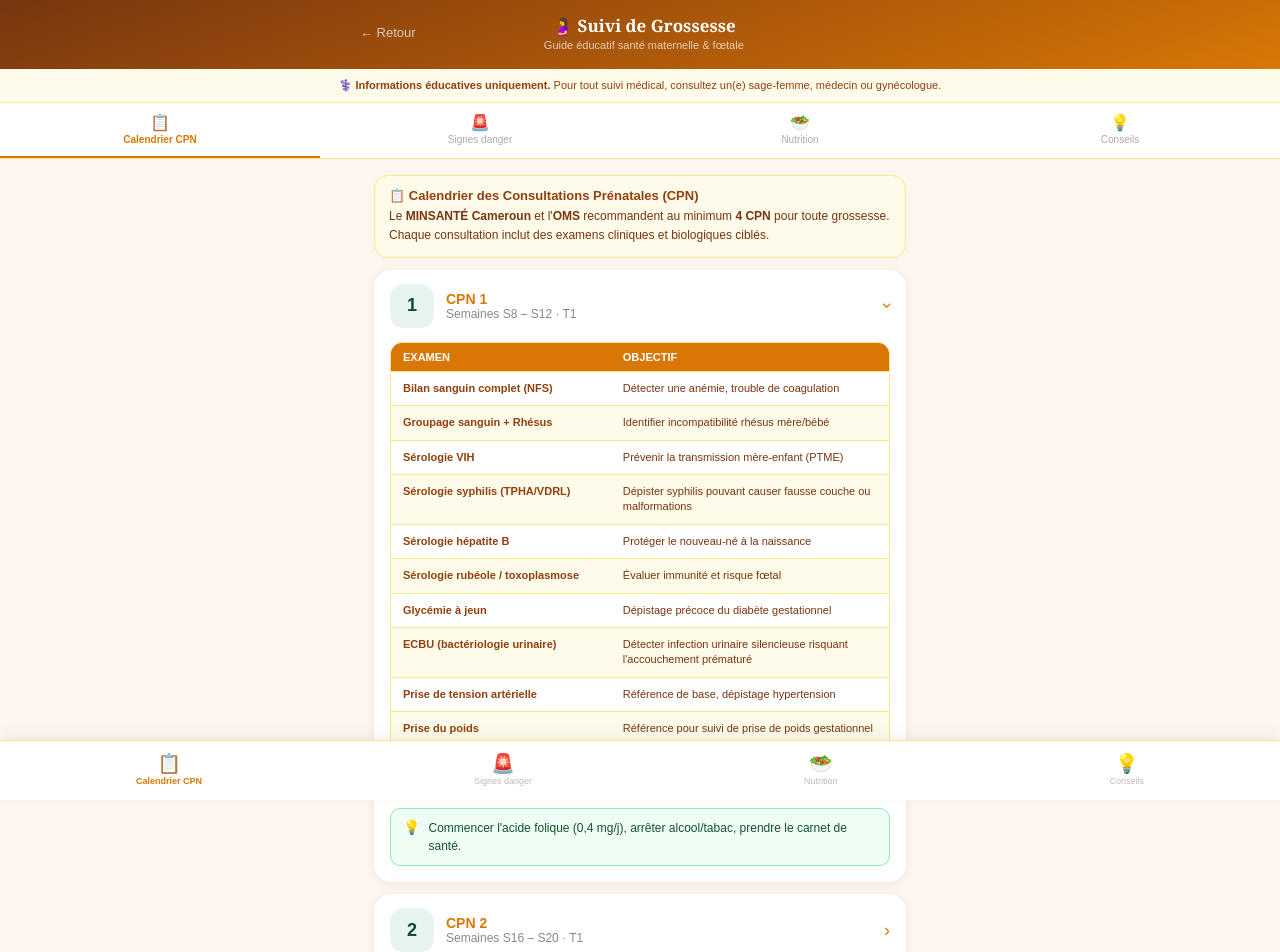
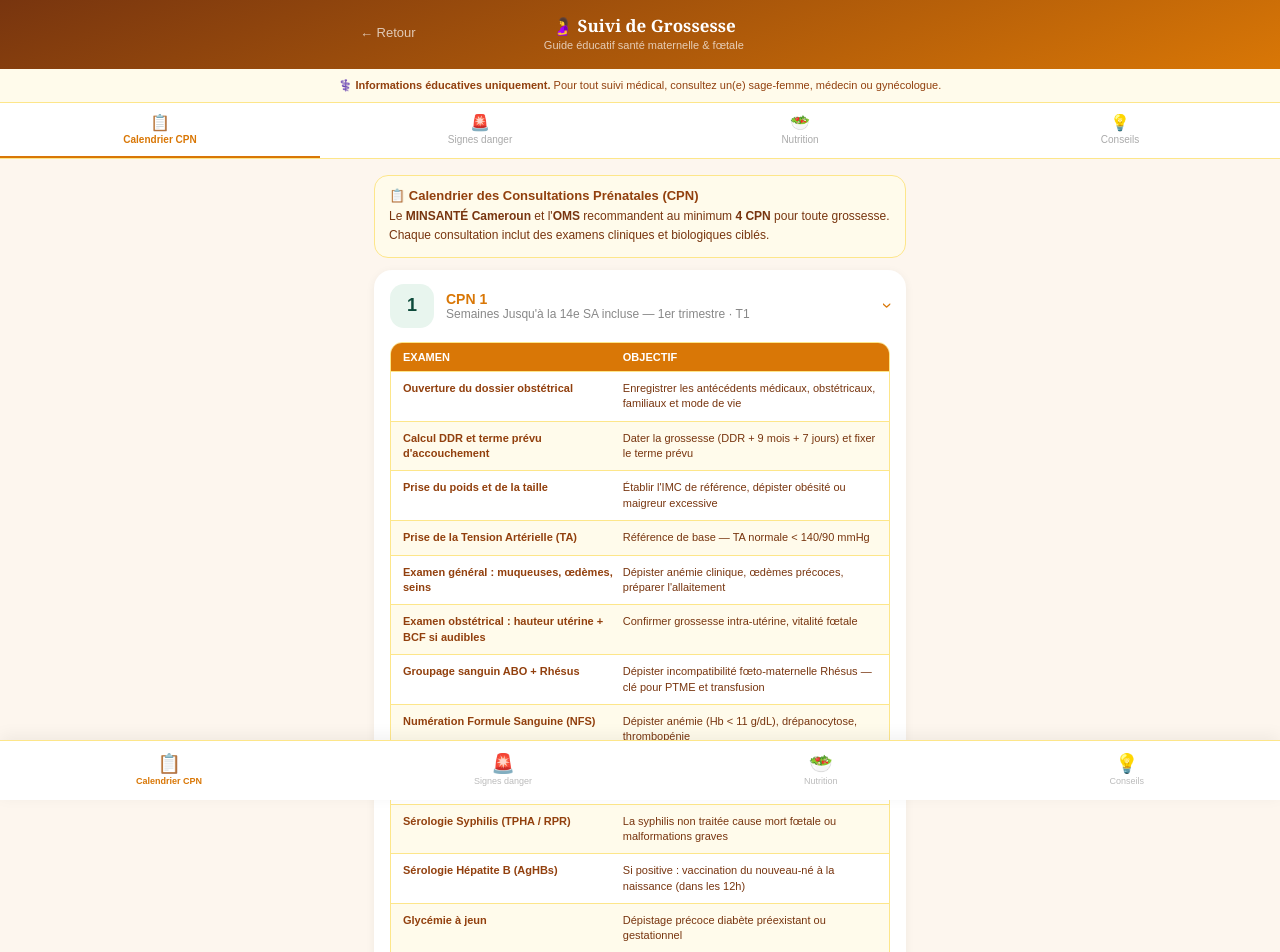
Before and after one commit to benjaminfnbj-rgb/sante-connect-cameroun, a Next.js app: page /grossesse in a window 1280 px wide. Shown: the top 952 px of the page. Built offline with nearby package versions, Linux system fonts and the light colour scheme.

Commit message:
fix: calendrier CPN strictement conforme protocole officiel MINSANTÉ Cameroun - TPI-SP, VAT, PTME, NFS, dossier complet par visite

```diff
--- a/app/grossesse/page.tsx
+++ b/app/grossesse/page.tsx
@@ -3,75 +3,103 @@
 import { useState } from 'react'
 import Link from 'next/link'
 
-// ─── Données CPN Cameroun (OMS / MINSANTÉ) ───────────────────────────────────
+// ─── Calendrier CPN officiel Cameroun (MINSANTÉ / DSF) ─────────────────────
+// Source : Direction de la Santé Familiale, Ministère de la Santé Publique du Cameroun
+// CPN1 = jusqu'à 14e SA | CPN2 = 2e trimestre | CPN3 = 3e trimestre avant 9e mois | CPN4 = 9e mois obligatoire
 const CPN_DATA = [
   {
     numero: 'CPN 1',
-    semaines: 'S8 – S12',
+    semaines: 'Jusqu\'à la 14e SA incluse — 1er trimestre',
     trimestre: 1,
     examens: [
-      { nom: 'Bilan sanguin complet (NFS)', objectif: 'Détecter une anémie, trouble de coagulation' },
-      { nom: 'Groupage sanguin + Rhésus', objectif: 'Identifier incompatibilité rhésus mère/bébé' },
-      { nom: 'Sérologie VIH', objectif: 'Prévenir la transmission mère-enfant (PTME)' },
-      { nom: 'Sérologie syphilis (TPHA/VDRL)', objectif: 'Dépister syphilis pouvant causer fausse couche ou malformations' },
-      { nom: 'Sérologie hépatite B', objectif: 'Protéger le nouveau-né à la naissance' },
-      { nom: 'Sérologie rubéole / toxoplasmose', objectif: 'Évaluer immunité et risque fœtal' },
-      { nom: 'Glycémie à jeun', objectif: 'Dépistage précoce du diabète gestationnel' },
-      { nom: 'ECBU (bactériologie urinaire)', objectif: 'Détecter infection urinaire silencieuse risquant l\'accouchement prématuré' },
-      { nom: 'Prise de tension artérielle', objectif: 'Référence de base, dépistage hypertension' },
-      { nom: 'Prise du poids', objectif: 'Référence pour suivi de prise de poids gestationnel' },
-      { nom: 'Échographie de datation', objectif: 'Confirmer âge gestationnel, vitalité fœtale, nombre d\'embryons' },
+      { nom: 'Ouverture du dossier obstétrical', objectif: 'Enregistrer les antécédents médicaux, obstétricaux, familiaux et mode de vie' },
+      { nom: 'Calcul DDR et terme prévu d\'accouchement', objectif: 'Dater la grossesse (DDR + 9 mois + 7 jours) et fixer le terme prévu' },
+      { nom: 'Prise du poids et de la taille', objectif: 'Établir l\'IMC de référence, dépister obésité ou maigreur excessive' },
+      { nom: 'Prise de la Tension Artérielle (TA)', objectif: 'Référence de base — TA normale < 140/90 mmHg' },
+      { nom: 'Examen général : muqueuses, œdèmes, seins', objectif: 'Dépister anémie clinique, œdèmes précoces, préparer l\'allaitement' },
+      { nom: 'Examen obstétrical : hauteur utérine + BCF si audibles', objectif: 'Confirmer grossesse intra-utérine, vitalité fœtale' },
+      { nom: 'Groupage sanguin ABO + Rhésus', objectif: 'Dépister incompatibilité fœto-maternelle Rhésus — clé pour PTME et transfusion' },
+      { nom: 'Numération Formule Sanguine (NFS)', objectif: 'Dépister anémie (Hb < 11 g/dL), drépanocytose, thrombopénie' },
+      { nom: 'Test de dépistage VIH (PTME)', objectif: 'Prévenir Transmission Mère-Enfant du VIH — obligatoire et confidentiel au Cameroun' },
+      { nom: 'Sérologie Syphilis (TPHA / RPR)', objectif: 'La syphilis non traitée cause mort fœtale ou malformations graves' },
+      { nom: 'Sérologie Hépatite B (AgHBs)', objectif: 'Si positive : vaccination du nouveau-né à la naissance (dans les 12h)' },
+      { nom: 'Glycémie à jeun', objectif: 'Dépistage précoce diabète préexistant ou gestationnel' },
+      { nom: 'ECBU + bandelette urinaire', objectif: 'Infection urinaire silencieuse → risque accouchement prématuré. Protéinurie = alerte HTA' },
+      { nom: 'Goutte épaisse / TDR paludisme', objectif: 'Paludisme endémique au Cameroun — source majeure d\'anémie et de prématurité' },
+      { nom: 'TPI 1 — Sulfadoxine-Pyriméthamine (SP)', objectif: 'Traitement Préventif Intermittent du paludisme — 1ère dose dès CPN1 (protocole MINSANTÉ)' },
+      { nom: 'Supplémentation Acide Folique 5 mg/j + Fer', objectif: 'Acide folique : prévenir anomalies du tube neural (spina bifida). Fer : prévenir anémie' },
+      { nom: 'Remise de la moustiquaire imprégnée (MII)', objectif: 'Protection paludisme toutes les nuits — recommandée tout au long de la grossesse' },
+      { nom: 'Éducation pour la Santé (EPS)', objectif: 'Hygiène, alimentation, signes de danger, préparation à l\'accouchement, planification familiale' },
     ],
-    conseils: 'Commencer l\'acide folique (0,4 mg/j), arrêter alcool/tabac, prendre le carnet de santé.',
+    conseils: 'Venir dès suspicion de grossesse, idéalement avant 8 SA et au plus tard avant 14 SA. Apporter le carnet de santé maternelle. Arrêter alcool, tabac, automédication. Prendre acide folique dès la conception.',
   },
   {
     numero: 'CPN 2',
-    semaines: 'S16 – S20',
-    trimestre: 1,
+    semaines: '2e trimestre — entre 15 SA et 27 SA',
+    trimestre: 2,
     examens: [
-      { nom: 'Mesure hauteur utérine (HU)', objectif: 'Évaluer croissance fœtale (HU en cm ≈ semaine d\'aménorrhée)' },
-      { nom: 'Auscultation bruits du cœur fœtal (BCF)', objectif: 'Confirmer vitalité fœtale' },
-      { nom: 'Contrôle tension artérielle + poids', objectif: 'Dépistage précoce pré-éclampsie' },
-      { nom: 'Recherche albumine dans les urines (bandelette)', objectif: 'Signe d\'alerte d\'une pré-éclampsie' },
-      { nom: 'NFS de contrôle', objectif: 'Suivi anémie et efficacité supplémentation en fer' },
-      { nom: 'Échographie morphologique (S22)', objectif: 'Dépistage malformations fœtales, sexe, position placenta' },
-      { nom: 'Vaccin VAT 1 (Tétanos)', objectif: 'Immunisation contre le tétanos néonatal' },
+      { nom: 'Prise du poids et de la TA', objectif: 'Gain pondéral normal : 0,5 à 1 kg/semaine. TA ≥ 140/90 = alerte HTA' },
+      { nom: 'Mesure de la Hauteur Utérine (HU)', objectif: 'HU (cm) doit ≈ nombre de SA (ex : 24 cm à 24 SA ± 2 cm). HU < SA - 4 = retard de croissance' },
+      { nom: 'Auscultation des Bruits du Cœur Fœtal (BCF)', objectif: 'Normal : 120 à 160 batt/min. Confirme vitalité fœtale' },
+      { nom: 'Examen des membres : œdèmes, varices', objectif: 'Œdèmes des membres inférieurs = surveiller. Œdèmes du visage = alarme pré-éclampsie' },
+      { nom: 'Bandelette urinaire (protéinurie + glucosurie)', objectif: 'Protéinurie = signe pré-éclampsie. Glucosurie = signe diabète gestationnel' },
+      { nom: 'NFS de contrôle', objectif: 'Évaluer efficacité supplémentation en fer. Dépister anémie aggravée ou persistante' },
+      { nom: 'Sérologie VIH de contrôle (si CPN1 négative)', objectif: 'Fenêtre sérologique : un 2e test est recommandé pour sécuriser le programme PTME' },
+      { nom: 'Goutte épaisse / TDR paludisme (si fièvre ou anémie)', objectif: 'Paludisme au 2e trimestre : risque fausse couche tardive, retard de croissance' },
+      { nom: 'TPI 2 — Sulfadoxine-Pyriméthamine (SP)', objectif: '2e dose TPI antipaludéen — intervalle ≥ 4 semaines après TPI 1' },
+      { nom: 'VAT 1 — Vaccin Antitétanique', objectif: '1ère dose de vaccin antitétanique — protège mère ET nouveau-né contre tétanos néonatal' },
+      { nom: 'Déparasitage — Mébendazole 500 mg (dose unique)', objectif: 'Élimine ankylostomes et vers intestinaux aggravant l\'anémie — prescrit à partir du 2e trimestre uniquement' },
+      { nom: 'Supplémentation fer + acide folique (suite)', objectif: 'Continuer jusqu\'au post-partum — besoins augmentent avec le volume sanguin maternel' },
+      { nom: 'Échographie morphologique (idéalement S20–S22)', objectif: 'Bilan morphologique fœtal complet, dépistage malformations, localisation placenta, liquide amniotique' },
+      { nom: 'Éducation pour la Santé (EPS)', objectif: 'Signes de danger 2e trimestre, mouvements fœtaux, allaitement, planification familiale post-partum' },
     ],
-    conseils: 'Commencer le fer (30 mg/j) et le calcium. Manger varié et équilibré.',
+    conseils: 'Revenir au 5e ou 6e mois de grossesse. Dormir chaque nuit sous moustiquaire. Signaler immédiatement tout saignement, douleur abdominale, fièvre ou absence de mouvements fœtaux.',
   },
   {
     numero: 'CPN 3',
-    semaines: 'S28 – S32',
+    semaines: '3e trimestre — entre 28 SA et avant le 9e mois (avant 36 SA)',
     trimestre: 3,
     examens: [
-      { nom: 'Mesure hauteur utérine + BCF', objectif: 'Surveiller croissance et bien-être fœtal' },
-      { nom: 'Contrôle TA + poids + albuminurie', objectif: 'Dépistage pré-éclampsie (risque maximal 3e trimestre)' },
-      { nom: 'Test de tolérance au glucose (HGPO 75g)', objectif: 'Diagnostic définitif diabète gestationnel' },
-      { nom: 'NFS + ferritine', objectif: 'Contrôle anémie en fin de grossesse' },
-      { nom: 'Sérologie VIH de contrôle', objectif: 'Dépistage tardif, prévenir contamination à l\'accouchement' },
-      { nom: 'Présentation fœtale (palper abdominal)', objectif: 'Vérifier si bébé est en position céphalique (tête en bas)' },
-      { nom: 'Échographie 3e trimestre (S32–S34)', objectif: 'Croissance fœtale, quantité liquide amniotique, position placenta' },
-      { nom: 'Vaccin VAT 2 (rappel tétanos)', objectif: 'Renforcement immunité, protège le nouveau-né' },
+      { nom: 'Prise du poids et de la TA (systématique)', objectif: 'Prise de poids > 1 kg/semaine + TA ≥ 140/90 = suspicion pré-éclampsie — surveiller en urgence' },
+      { nom: 'Mesure de la Hauteur Utérine (HU)', objectif: 'Dépister retard de croissance (HU < SA - 4 cm) ou macrosomie fœtale' },
+      { nom: 'Auscultation BCF + évaluation mouvements actifs fœtaux', objectif: 'Bébé doit bouger ≥ 10 fois par jour après 28 SA. Absence = urgence obstétricale' },
+      { nom: 'Palper abdominal : présentation fœtale (4 manœuvres de Léopold)', objectif: 'Vérifier présentation céphalique (tête en bas). Si siège ou transverse → orienter maternité de référence' },
+      { nom: 'Bandelette urinaire (protéinurie)', objectif: 'Protéinurie + HTA au 3e trimestre = pré-éclampsie — hospitalisation immédiate requise' },
+      { nom: 'Examen des œdèmes (visage, mains, pieds)', objectif: 'Œdèmes du visage et des mains = signe d\'alerte pré-éclampsie sévère' },
+      { nom: 'NFS + groupage sanguin (bilan d\'accouchement)', objectif: 'Préparer éventuelle transfusion à l\'accouchement — compléter le dossier' },
+      { nom: 'Dépistage diabète gestationnel — HGPO 75g', objectif: 'Test de référence si non réalisé ou glycémie borderline — glycémie 0h, 1h, 2h après charge glucosée' },
+      { nom: 'Sérologie VIH de contrôle', objectif: 'Dernier test avant accouchement — permettre PTME immédiate si nouvelle positivité' },
+      { nom: 'Goutte épaisse / TDR paludisme (si symptômes)', objectif: 'Paludisme au 3e trimestre : accouchement prématuré, anémie sévère, petit poids de naissance' },
+      { nom: 'TPI 3 — Sulfadoxine-Pyriméthamine (SP)', objectif: '3e dose TPI si ≥ 4 semaines après TPI 2 — dernière dose recommandée' },
+      { nom: 'VAT 2 — Vaccin Antitétanique (4 semaines après VAT 1)', objectif: 'Immunité complète après 2 doses — protection dure 3 ans. Rappel VAT 3 à la prochaine grossesse' },
+      { nom: 'Supplémentation Fer + Acide Folique + Calcium 1,5 g/j', objectif: 'Calcium au 3e trimestre : réduit risque pré-éclampsie et assure ossification fœtale' },
+      { nom: 'Éducation pour la Santé — préparation à l\'accouchement', objectif: 'Identifier maternité, organiser transport, accompagnant. Reconnaître signes début de travail' },
     ],
-    conseils: 'Compter les mouvements fœtaux (≥ 10/jour). Préparer la valise de maternité.',
+    conseils: 'Revenir au 8e mois. Préparer la valise de maternité. Avoir un moyen de transport disponible 24h/24. Identifier un accompagnant. Compter les mouvements de bébé chaque jour (≥ 10/jour).',
   },
   {
     numero: 'CPN 4',
-    semaines: 'S36 – S38',
+    semaines: '9e mois — à partir de 36 SA — OBLIGATOIRE',
     trimestre: 3,
     examens: [
-      { nom: 'Bilan complet pré-accouchement', objectif: 'Préparer prise en charge accouchement (groupe, rhésus, coagulation)' },
-      { nom: 'Mesure bassin (pelvimétrie si nécessaire)', objectif: 'Évaluer faisabilité accouchement voie basse' },
-      { nom: 'Vérification présentation fœtale', objectif: 'Confirmer position tête en bas, sinon orienter vers césarienne' },
-      { nom: 'Contrôle TA + poids + albuminurie', objectif: 'Surveillance rapprochée hypertension gravidique' },
-      { nom: 'Évaluation col utérin (toucher vaginal)', objectif: 'Apprécier maturité cervicale et imminence du travail' },
-      { nom: 'Plan d\'accouchement', objectif: 'Orienter vers maternité adaptée, prévoir transport d\'urgence' },
+      { nom: 'Prise du poids et de la TA', objectif: 'Surveillance maximale — risque le plus élevé de pré-éclampsie et d\'éclampsie au 9e mois' },
+      { nom: 'Mesure finale de la Hauteur Utérine', objectif: 'Estimation clinique du volume fœtal, cohérence avec le terme' },
+      { nom: 'Auscultation BCF', objectif: 'Dernière confirmation vitalité fœtale avant accouchement' },
+      { nom: 'Présentation + engagement fœtal (4 manœuvres de Léopold)', objectif: 'Confirmer présentation céphalique engagée. Si siège persistant → césarienne programmée' },
+      { nom: 'Bandelette urinaire (protéinurie finale)', objectif: 'Dernière vérification avant accouchement — aucun signe pré-éclampsie non détecté' },
+      { nom: 'Pelvimétrie clinique (si indiquée)', objectif: 'Évaluer dimensions du bassin. Décider voie d\'accouchement : voie basse ou césarienne' },
+      { nom: 'Toucher vaginal (si indiqué)', objectif: 'Apprécier maturité cervicale, engagement fœtal, signes de travail imminent (score de Bishop)' },
+      { nom: 'Bilan pré-opératoire (si césarienne prévue)', objectif: 'NFS, groupage-Rhésus, TP-TCA, ECG — préparer le bloc opératoire en sécurité' },
+      { nom: 'Sérologie VIH finale (si résultats antérieurs absents)', objectif: 'Toute parturiente sans statut VIH connu doit être testée à l\'arrivée en salle de travail — PTME d\'urgence si positive' },
+      { nom: 'VAT de rappel (si schéma incomplet)', objectif: 'Compléter immunisation si VAT 1 et/ou VAT 2 non reçus lors des CPN précédentes' },
+      { nom: 'Remise du dossier obstétrical complet à la maternité', objectif: 'Tous les examens, sérologies, CPN précédentes doivent être disponibles pour la sage-femme/médecin accoucheur' },
+      { nom: 'Plan d\'accouchement formalisé avec la femme', objectif: 'Confirmer maternité, noter numéro d\'urgence 119, organiser transport 24h/24, accompagnant désigné' },
+      { nom: 'Éducation sur les signes de travail et urgences', objectif: 'Contractions régulières + rapprochées, rupture de la poche des eaux, saignements = aller immédiatement en maternité' },
     ],
-    conseils: 'Rester proche d\'une maternité. Identifier un accompagnant et moyen de transport 24h/24.',
+    conseils: 'La CPN4 est OBLIGATOIRE — ne jamais la manquer. Rester à proximité de la maternité. Aller en urgence si : contractions toutes les 5 min, perte des eaux, saignements abondants, bébé ne bouge plus. APPELER LE 119 EN CAS D\'URGENCE.',
   },
 ]
 
-// ─── Signes de danger ─────────────────────────────────────────────────────────
 const SIGNES_DANGER = [
   {
     titre: 'Saignements vaginaux',
```
